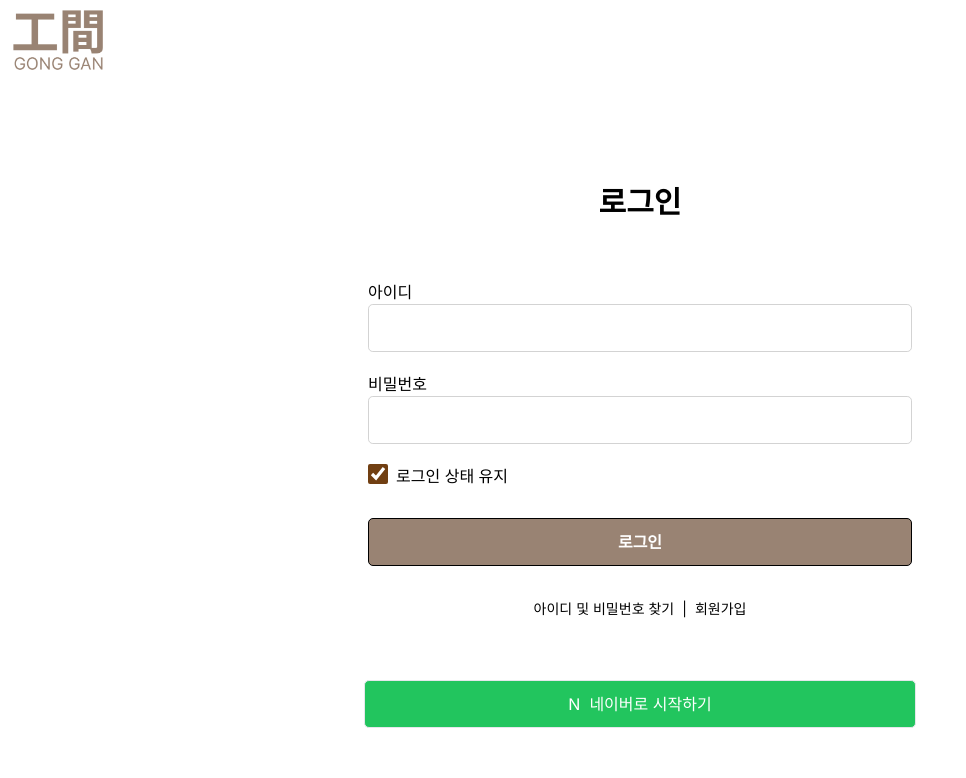
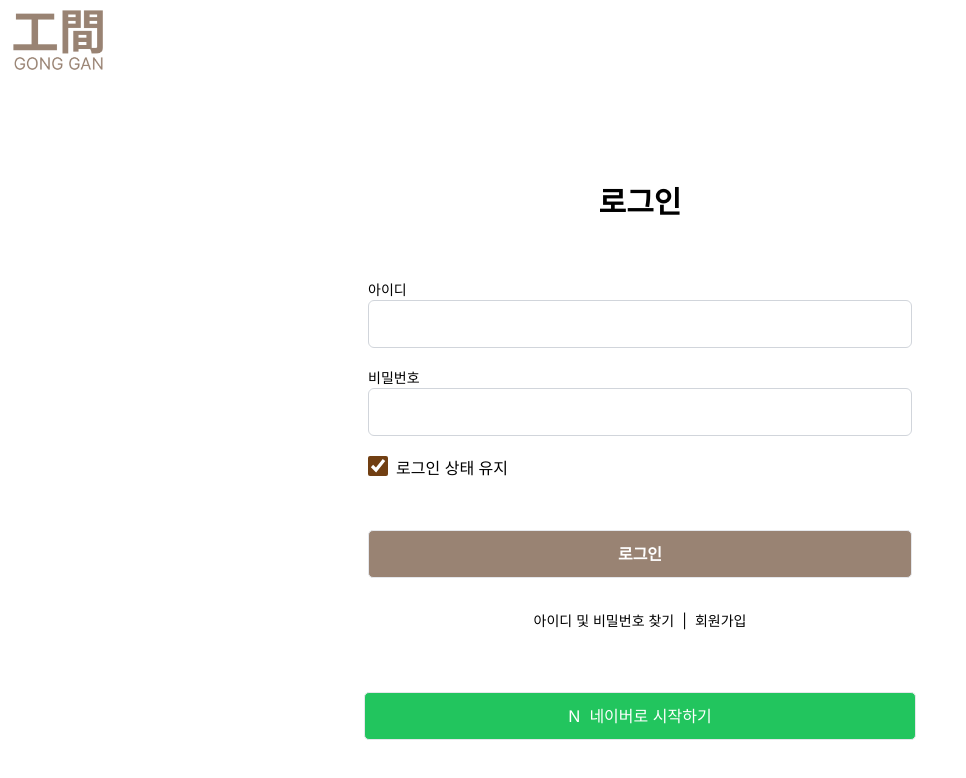
Before and after one commit to jcdororo/gonggan, a Next.js app: page /signin in a window 1280 px wide. Shown: the top 778 px of the page, without its empty margins (0-966 px from the left). Built offline with nearby package versions, Linux system fonts and the light colour scheme.

Commit message:
tailwind css로 수정

```diff
--- a/src/app/globals.css
+++ b/src/app/globals.css
@@ -20,40 +20,22 @@ input {
 }
 
 .in {
-  height: 48px;
-  font-size: 16px;
-  border-radius: 0.3rem;
-  border: 1px solid lightgray;
-  width: 100%;
-  max-width: 680px;
+  @apply h-[48px] text-sm p-4 rounded-md border-solid border-gray-300 w-full max-w-[680px]
 }
 
 form .form__block {
-  margin-top: 20px;
-  width: 100%;
-  margin: auto;
+  @apply mt-5 w-full m-auto;
 }
 
  .lab {
-  display: block;
-  font-weight: 500;
-  margin-top: 20px;
+  @apply block font-normal text-sm mt-5;
 }
 
 form .form__btn--submit {
-  width: 100%;
-  height: 48px;
-  font-weight: 600;
-  padding: 10px 10px;
-  float: right;
-  cursor: pointer;
-  margin: 30px auto;
-  font-size: 16px;
-  background-color: #998373;
-  color: white;
+  @apply w-full h-[48px] font-bold p-[10px] float-right cursor-pointer my-[30px] mx-auto text-base bg-[#998373] text-white border-inherit;
 }
 
 form .form__btn--submit:hover,
 form .form__btn--submit:focus {
-  background-color: #5f544d;
+  @apply bg-[#5f544d]
 }
```
